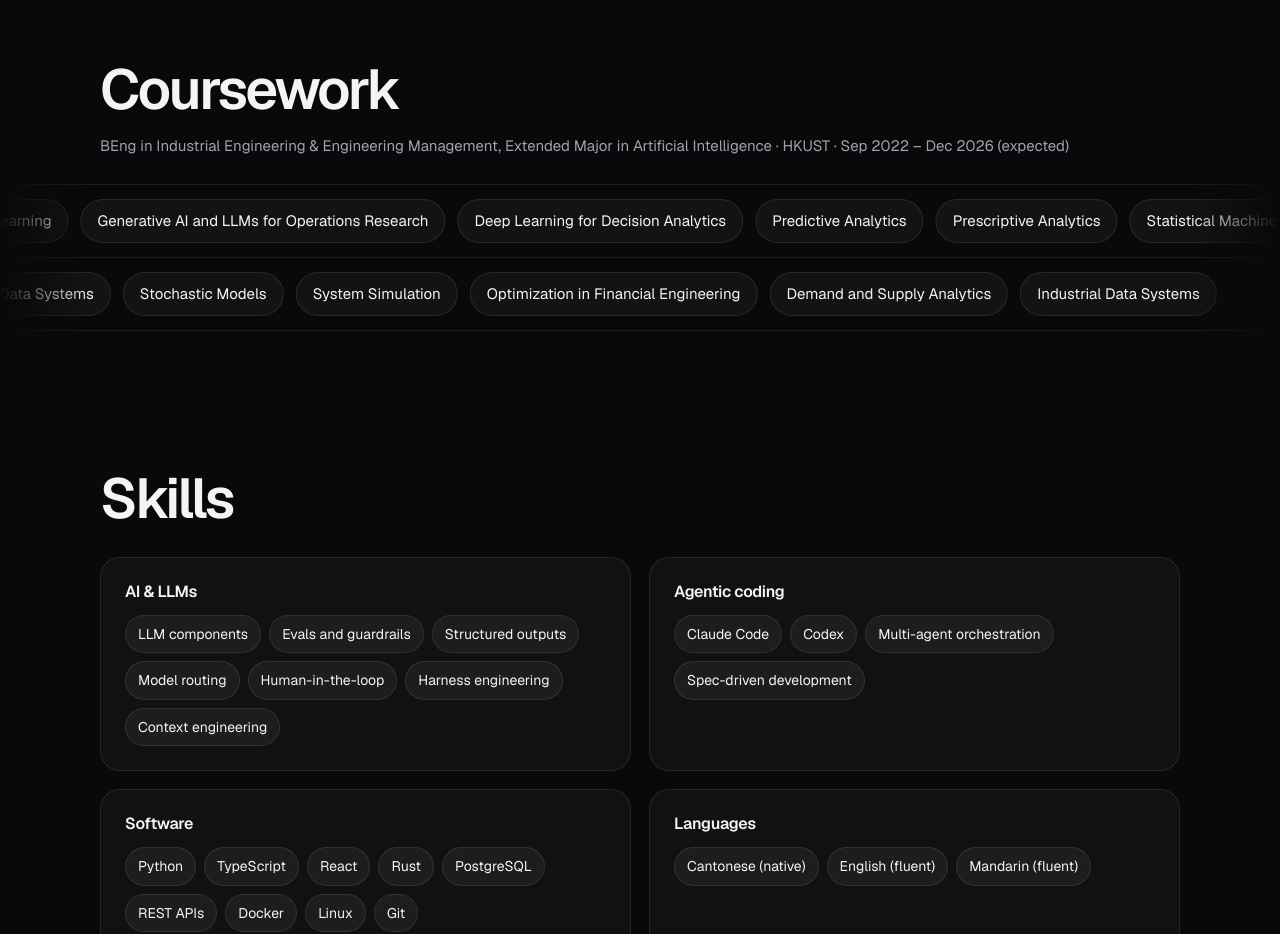
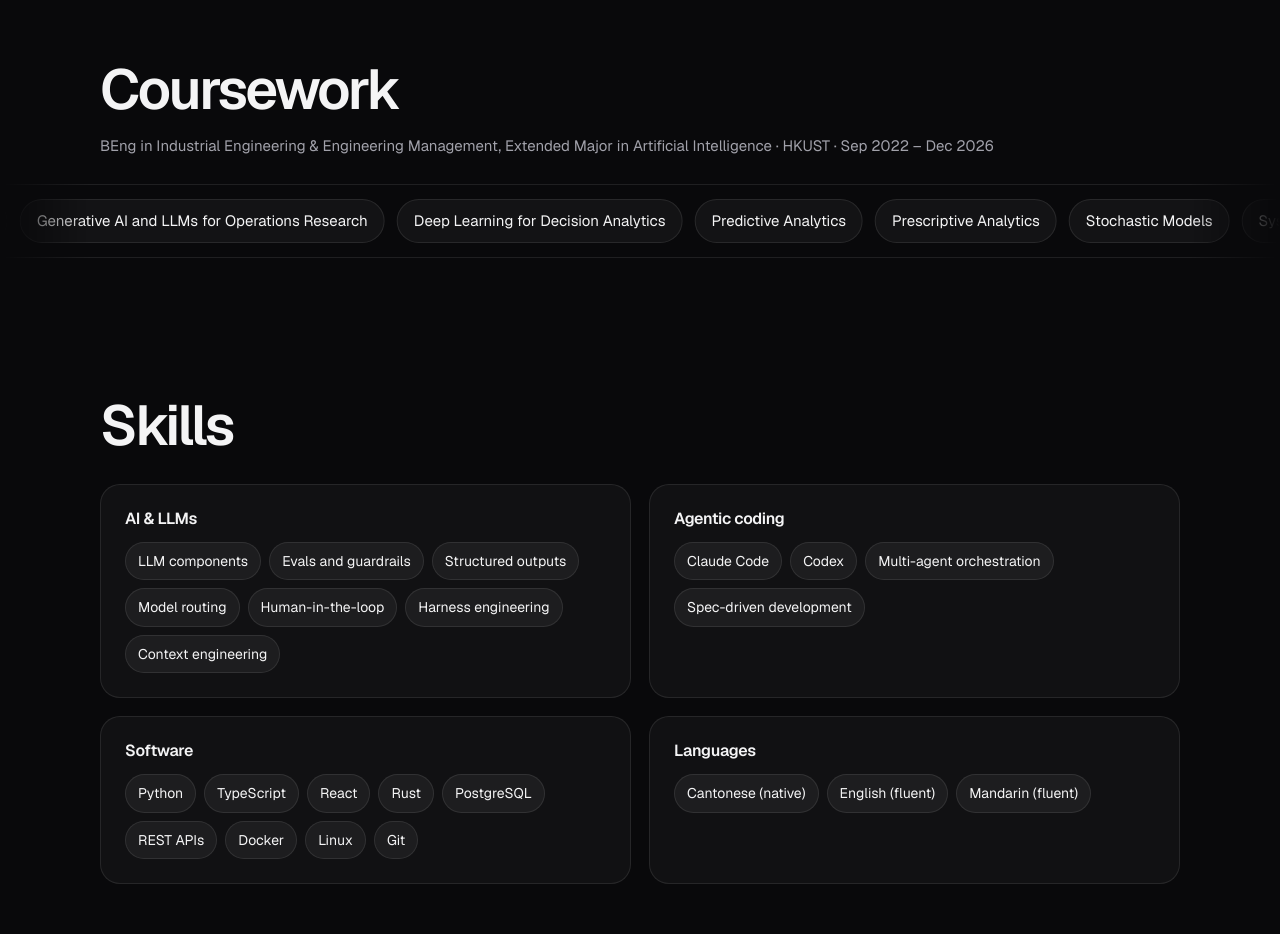
Before and after one commit to rairurairu/rairurairu.github.io, a React (Vite) app: page / in a window 1280 px wide. Shown: the part 3060-3994 px from the top of the page. Built offline with nearby package versions, Linux system fonts and the light colour scheme.

Commit message:
Single coursework bar; drop '(expected)' from the degree line
Co-Authored-By: Claude Opus 5.5 <noreply@anthropic.com>

```diff
--- a/src/App.jsx
+++ b/src/App.jsx
@@ -1,6 +1,6 @@
 import { motion } from "motion/react";
 import { Reveal, BlurWords, Count, Bars, Magnetic, TiltCard, Spotlight, ScrollProgress, useHideOnScroll, Marquee } from "./components/motion.jsx";
-import { PERSON, PROJECTS, MORE, AWARD, ROLES, SKILLS, COURSES, COURSE_ROWS, CV, EMAIL, GITHUB } from "./data.js";
+import { PERSON, PROJECTS, MORE, AWARD, ROLES, SKILLS, COURSES, COURSE_ORDER, CV, EMAIL, GITHUB } from "./data.js";
 
 const courseList = codes => codes.map(c => [c, COURSES[c]]);
 
@@ -122,8 +122,7 @@ function Home() {
           <Reveal as="h2">Coursework</Reveal>
           <Reveal as="p" className="formal">{PERSON.formal}</Reveal>
         </div>
-        <Marquee items={courseList(COURSE_ROWS[0])} duration={52} />
-        <Marquee items={courseList(COURSE_ROWS[1])} reverse duration={58} />
+        <Marquee items={courseList(COURSE_ORDER)} duration={70} />
       </section>
 
       <section id="skills" className="wrap sec">
--- a/src/data.js
+++ b/src/data.js
@@ -10,7 +10,7 @@ export const PERSON = {
   name: "Tony Tsang",
   legal: "TSANG Cheuk Nam",
   degree: "Industrial Engineering & Engineering Management + AI · HKUST",
-  formal: "BEng in Industrial Engineering & Engineering Management, Extended Major in Artificial Intelligence · HKUST · Sep 2022 – Dec 2026 (expected)",
+  formal: "BEng in Industrial Engineering & Engineering Management, Extended Major in Artificial Intelligence · HKUST · Sep 2022 – Dec 2026",
   availability: "Internship now · Full-time from January 2027",
   lede: "Final-year student. I design AI systems and build them with Claude Code and Codex, which write about 95% of the code.",
 };
@@ -27,10 +27,7 @@ export const COURSES = {
   IEDA3460: "Demand and Supply Analytics",
   IEDA3300: "Industrial Data Systems",
 };
-export const COURSE_ROWS = [
-  ["MATH4432", "IEDA4000I", "IEDA4000F", "IEDA3560", "IEDA3010"],
-  ["IEDA3250", "IEDA4130", "IEDA4000H", "IEDA3460", "IEDA3300"],
-];
+export const COURSE_ORDER = ["MATH4432", "IEDA4000I", "IEDA4000F", "IEDA3560", "IEDA3010", "IEDA3250", "IEDA4130", "IEDA4000H", "IEDA3460", "IEDA3300"];
 
 export const AWARD = {
   title: "Winner, “Reinventing Insurance for an AI-native World” track",
--- a/src/styles.css
+++ b/src/styles.css
@@ -134,7 +134,7 @@ p { margin: 0 0 1em; }
 .mq:hover .mq-track { animation-play-state: paused; }
 .mq-item { display: inline-flex; align-items: center; gap: 9px; margin-right: 12px; padding: 9px 16px; border-radius: 999px; background: rgba(255,255,255,.045); border: 1px solid var(--line); font-size: 15px; }
 @keyframes mq { to { transform: translateX(-50%); } }
-@media (prefers-reduced-motion: reduce) { .mq-track { animation: none; flex-wrap: wrap; white-space: normal; padding: 14px var(--gutter); } .mq-track > :nth-child(n + 6) { display: none; } }
+@media (prefers-reduced-motion: reduce) { .mq-track { animation: none; flex-wrap: wrap; white-space: normal; padding: 14px var(--gutter); } .mq-track > :nth-child(n + 11) { display: none; } }
 
 /* Skills */
 .skills { display: grid; grid-template-columns: repeat(2, minmax(0, 1fr)); gap: 18px; }
```
